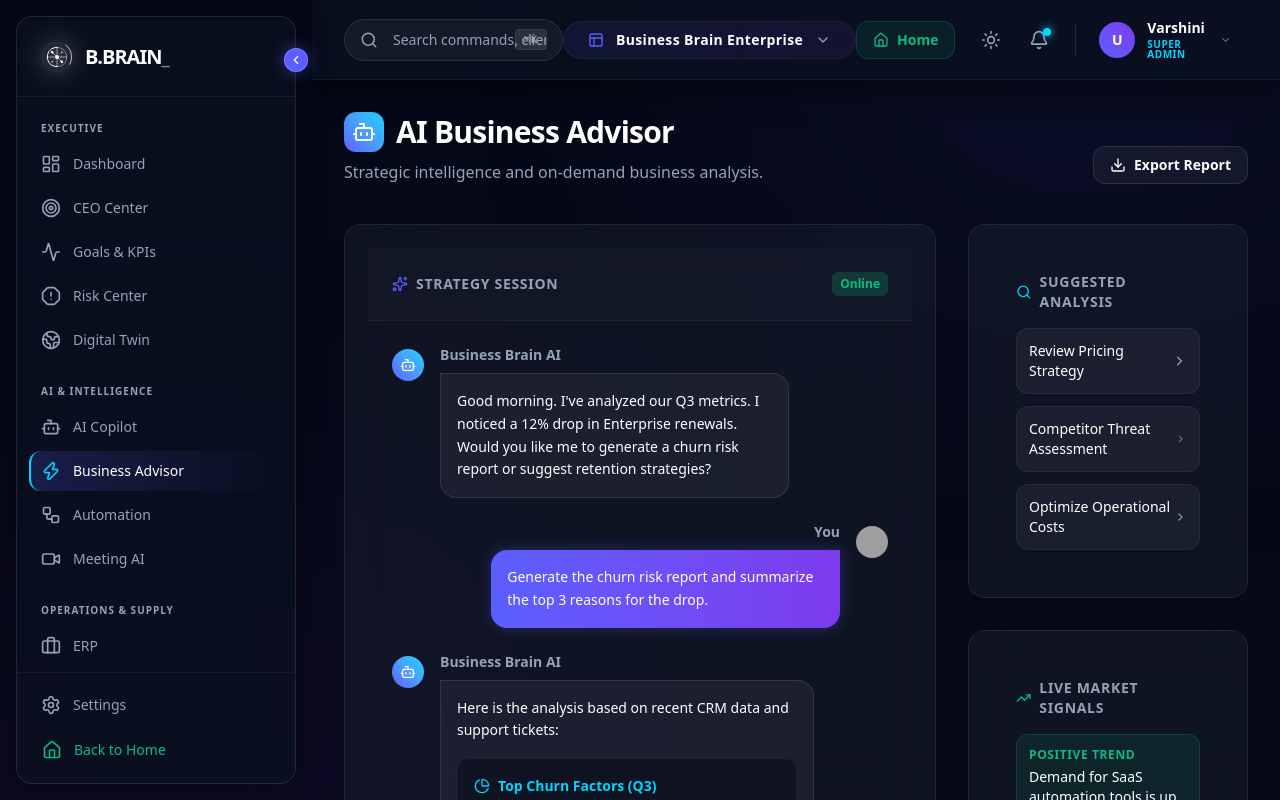
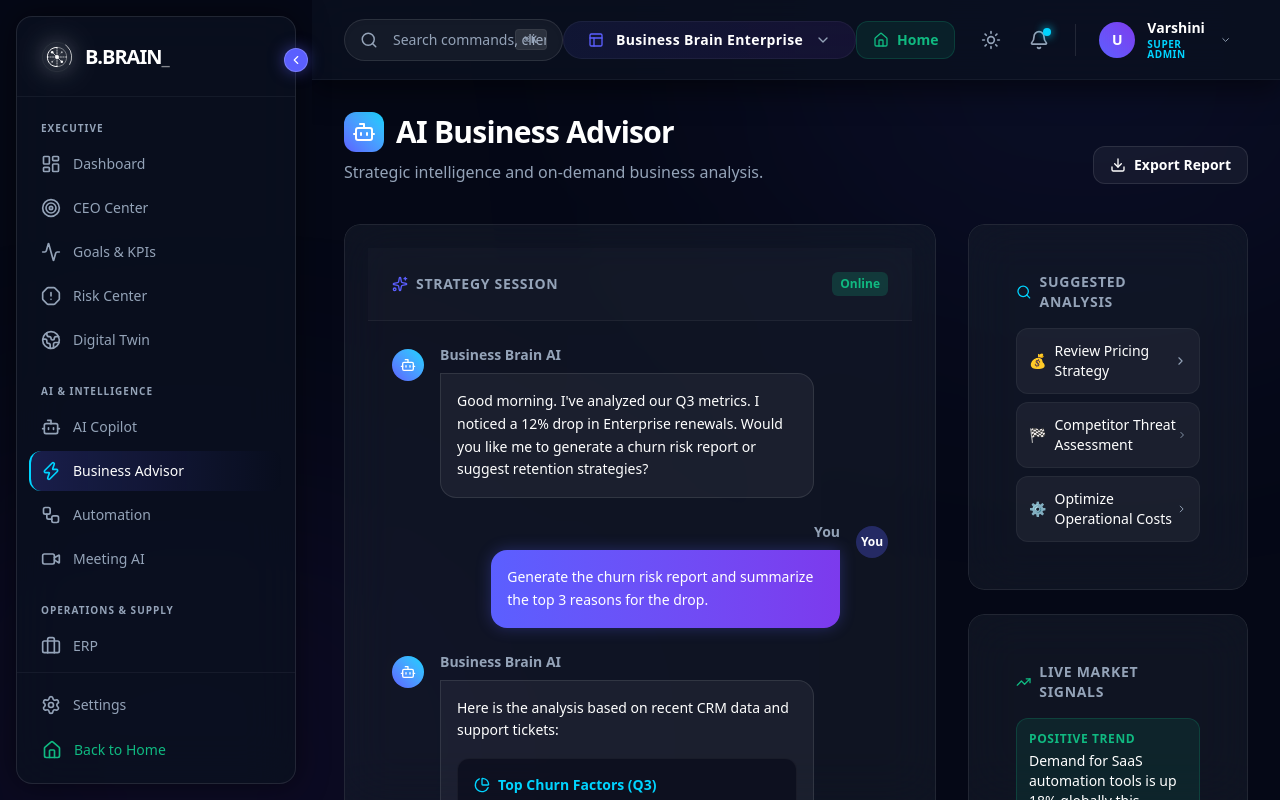
Before and after one commit to durisetivarshini-ux/business-brain, a React (Vite) app: page /app/advisor in a window 1280 px wide. Built offline with nearby package versions, Linux system fonts and the light colour scheme; grey boxes are pictures that could not be loaded; a web font is replaced by a local one.

Commit message:
feat: fully functional Export Report, Suggested Analysis chat triggers on Advisor and Meeting pages

```diff
--- a/src/pages/Advisor/index.jsx
+++ b/src/pages/Advisor/index.jsx
@@ -1,10 +1,153 @@
-import React, { useState } from 'react';
-import { Bot, Sparkles, FileText, TrendingUp, Download, Send, Search, PieChart } from 'lucide-react';
+import React, { useState, useRef, useEffect } from 'react';
+import { Bot, Sparkles, FileText, TrendingUp, Download, Send, Search, PieChart, X, Loader2, ChevronRightIcon } from 'lucide-react';
 import { GlassCard } from '@/components/ui/GlassCard';
-import { motion } from 'framer-motion';
+import { motion, AnimatePresence } from 'framer-motion';
+import { toast } from 'react-hot-toast';
+
+const SUGGESTED_ANALYSIS = [
+  {
+    id: 'pricing',
+    label: 'Review Pricing Strategy',
+    prompt: 'Analyze our current pricing tiers. Are we leaving revenue on the table? What competitive pricing adjustments should we consider for Q4?',
+    icon: '💰',
+  },
+  {
+    id: 'competitor',
+    label: 'Competitor Threat Assessment',
+    prompt: 'Assess the top 3 competitor threats we face right now. What are their strengths, our vulnerabilities, and recommended counter-strategies?',
+    icon: '🏁',
+  },
+  {
+    id: 'ops',
+    label: 'Optimize Operational Costs',
+    prompt: 'Review our operational cost structure. Where are we overspending and what are 3 actionable ways to reduce costs without impacting growth?',
+    icon: '⚙️',
+  },
+];
+
+const INITIAL_MESSAGES = [
+  {
+    role: 'ai',
+    content: `Good morning. I've analyzed our Q3 metrics. I noticed a 12% drop in Enterprise renewals. Would you like me to generate a churn risk report or suggest retention strategies?`,
+  },
+  {
+    role: 'user',
+    content: 'Generate the churn risk report and summarize the top 3 reasons for the drop.',
+  },
+  {
+    role: 'ai',
+    content: 'churn_analysis',
+  },
+];
+
+function ChurnReport() {
+  return (
+    <div className="space-y-4">
+      <p className="text-sm text-white leading-relaxed">Here is the analysis based on recent CRM data and support tickets:</p>
+      <div className="p-4 bg-[#050816]/60 rounded-xl border border-white/5">
+        <h4 className="font-bold text-[#00D4FF] mb-3 flex items-center gap-2 text-sm">
+          <PieChart size={16}/> Top Churn Factors (Q3)
+        </h4>
+        <ul className="space-y-2">
+          {[['Missing API Features', '42%', '#EF4444'], ['Budget Constraints', '28%', '#F59E0B'], ['Slow Support Response', '15%', '#8B5CF6']].map(([label, pct, color]) => (
+            <li key={label} className="flex justify-between items-center text-sm">
+              <span className="text-white">{label}</span>
+              <span className="font-bold px-2 py-0.5 rounded-full text-xs" style={{ backgroundColor: `${color}20`, color }}>{pct}</span>
+            </li>
+          ))}
+        </ul>
+      </div>
+      <p className="text-sm text-[#94A3B8] leading-relaxed">
+        I recommend assigning 2 additional support agents to the Enterprise tier and prioritizing the API v2 rollout.
+      </p>
+    </div>
+  );
+}
+
+const MOCK_RESPONSES = {
+  pricing: `### Pricing Strategy Review\n\n**Current Tiers:** Starter ($49/mo), Pro ($149/mo), Enterprise (custom)\n\n**Key Finding:** 34% of Enterprise customers downgraded to Pro due to perceived feature overlap.\n\n**Recommendations:**\n1. Introduce a **Growth tier ($299/mo)** between Pro and Enterprise\n2. Differentiate Enterprise with dedicated SLA + white-glove onboarding\n3. Run a value-add campaign to existing Pro customers targeting upgrade`,
+  competitor: `### Competitor Threat Assessment\n\n| Competitor | Threat Level | Key Risk |\n|---|---|---|\n| AcmeCRM | High | Lower price point |\n| TechFlow | Medium | API ecosystem |\n| DataBridge | Low | Regional only |\n\n**Counter-strategies:**\n1. Launch API marketplace to counter TechFlow\n2. Offer a price-lock guarantee for 24-month Enterprise plans\n3. Expand content marketing to capture AcmeCRM comparison searches`,
+  ops: `### Operational Cost Optimization\n\n**Identified Savings: $142,000/year**\n\n1. **Cloud waste:** Rightsize 14 idle EC2 instances → saves ~$48K/yr\n2. **SaaS sprawl:** 3 overlapping tools in marketing stack → saves ~$36K/yr\n3. **Support efficiency:** Implement AI deflection for L1 tickets → saves ~$58K/yr\n\n**Priority:** Cloud rightsizing has the fastest ROI (starts saving in 30 days).`,
+};
+
+function formatReportText(messages) {
+  const lines = [`BUSINESS BRAIN AI — STRATEGY SESSION REPORT`, `Generated: ${new Date().toLocaleString()}`, `${'─'.repeat(60)}\n`];
+  messages.forEach(m => {
+    if (m.role === 'user') {
+      lines.push(`YOU:\n${m.content}\n`);
+    } else if (m.role === 'ai') {
+      if (m.content === 'churn_analysis') {
+        lines.push(`BUSINESS BRAIN AI:\nChurn Risk Analysis — Q3\n• Missing API Features: 42%\n• Budget Constraints: 28%\n• Slow Support Response: 15%\nRecommendation: 2 additional Enterprise support agents and API v2 prioritization.\n`);
+      } else {
+        lines.push(`BUSINESS BRAIN AI:\n${m.content.replace(/#{1,4} /g, '').replace(/\*\*/g, '').replace(/\|/g, ' | ')}\n`);
+      }
+    }
+  });
+  lines.push(`${'─'.repeat(60)}\n© ${new Date().getFullYear()} Business Brain Inc. All rights reserved.`);
+  return lines.join('\n');
+}
 
 export function AdvisorPage() {
   const [input, setInput] = useState('');
+  const [messages, setMessages] = useState(INITIAL_MESSAGES);
+  const [isTyping, setIsTyping] = useState(false);
+  const [exporting, setExporting] = useState(false);
+  const scrollRef = useRef(null);
+
+  useEffect(() => {
+    if (scrollRef.current) scrollRef.current.scrollTop = scrollRef.current.scrollHeight;
+  }, [messages, isTyping]);
+
+  const handleSend = (text) => {
+    const msg = text || input;
+    if (!msg.trim() || isTyping) return;
+    setInput('');
+    setMessages(prev => [...prev, { role: 'user', content: msg }]);
+    setIsTyping(true);
+
+    setTimeout(() => {
+      const lower = msg.toLowerCase();
+      let reply = '';
+      if (lower.includes('pricing')) reply = MOCK_RESPONSES.pricing;
+      else if (lower.includes('competitor')) reply = MOCK_RESPONSES.competitor;
+      else if (lower.includes('cost') || lower.includes('operational')) reply = MOCK_RESPONSES.ops;
+      else if (lower.includes('churn') || lower.includes('renewal')) reply = 'churn_analysis';
+      else reply = `I've analyzed your query across all data sources.\n\n**Key Finding:** Your Q3 data shows strong fundamentals with targeted risk in Enterprise renewal rates. Would you like me to drill deeper into revenue, HR, marketing, or operational metrics?`;
+
+      setMessages(prev => [...prev, { role: 'ai', content: reply }]);
+      setIsTyping(false);
+    }, 1500);
+  };
+
+  const handleExport = () => {
+    setExporting(true);
+    setTimeout(() => {
+      const text = formatReportText(messages);
+      const blob = new Blob([text], { type: 'text/plain;charset=utf-8' });
+      const url = URL.createObjectURL(blob);
+      const a = document.createElement('a');
+      a.href = url;
+      a.download = `AI_Strategy_Report_${new Date().toISOString().slice(0, 10)}.txt`;
+      document.body.appendChild(a);
+      a.click();
+      document.body.removeChild(a);
+      URL.revokeObjectURL(url);
+      setExporting(false);
+      toast.success('Strategy report exported successfully! 📄');
+    }, 1200);
+  };
+
+  const handleSuggestedAnalysis = (item) => {
+    handleSend(item.prompt);
+    toast.success(`Running: ${item.label}`, { icon: item.icon });
+  };
+
+  const handleKeyDown = (e) => {
+    if (e.key === 'Enter' && !e.shiftKey) {
+      e.preventDefault();
+      handleSend();
+    }
+  };
 
   return (
     <div className="w-full max-w-[1600px] mx-auto flex flex-col gap-8 relative z-10 h-full pb-10">
@@ -21,8 +164,13 @@ export function AdvisorPage() {
           <p className="text-[#94A3B8] font-medium">Strategic intelligence and on-demand business analysis.</p>
         </div>
         <div className="flex items-center gap-3">
-          <button className="px-4 py-2 rounded-xl bg-white/5 border border-white/10 text-white text-sm font-bold hover:bg-white/10 transition-colors flex items-center gap-2">
-            <Download size={16} /> Export Report
+          <button
+            onClick={handleExport}
+            disabled={exporting || messages.length === 0}
+            className="functional-btn px-4 py-2 rounded-xl bg-white/5 border border-white/10 text-white text-sm font-bold hover:bg-white/10 transition-colors flex items-center gap-2 disabled:opacity-50"
+          >
+            {exporting ? <Loader2 size={16} className="animate-spin" /> : <Download size={16} />}
+            {exporting ? 'Exporting…' : 'Export Report'}
           </button>
         </div>
       </div>
@@ -31,96 +179,106 @@ export function AdvisorPage() {
 
         {/* Left: Interactive Chat/Advisor */}
         <GlassCard className="xl:col-span-2 p-0 flex flex-col border-[#5B5FFF]/20 bg-[#0B1120]/60 relative overflow-hidden">
-          <div className="p-6 border-b border-white/5 flex items-center justify-between bg-white/[0.02]">
+          <div className="p-6 border-b border-white/5 flex items-center justify-between bg-white/[0.02] shrink-0">
             <h2 className="text-sm font-bold text-[#94A3B8] uppercase tracking-wider flex items-center gap-2">
               <Sparkles size={16} className="text-[#5B5FFF]"/> Strategy Session
             </h2>
             <span className="text-xs bg-[#10B981]/20 text-[#10B981] px-2 py-1 rounded-md font-bold">Online</span>
           </div>
 
-          <div className="flex-1 overflow-y-auto p-6 space-y-6 custom-scrollbar">
-            {/* Mock Chat History */}
-            <div className="flex gap-4 max-w-[80%]">
-              <div className="w-8 h-8 rounded-full bg-gradient-to-tr from-[#5B5FFF] to-[#00D4FF] shrink-0 flex items-center justify-center mt-1">
-                <Bot size={16} className="text-white" />
-              </div>
-              <div className="space-y-2">
-                <p className="text-sm text-[#94A3B8] font-bold">Business Brain AI</p>
-                <div className="p-4 rounded-2xl rounded-tl-none bg-white/5 border border-white/10 text-white text-sm leading-relaxed">
-                  Good morning. I've analyzed our Q3 metrics. I noticed a 12% drop in Enterprise renewals. Would you like me to generate a churn risk report or suggest retention strategies?
-                </div>
-              </div>
-            </div>
-
-            <div className="flex gap-4 max-w-[80%] ml-auto flex-row-reverse">
-              <div className="w-8 h-8 rounded-full bg-white/10 shrink-0 flex items-center justify-center mt-1 overflow-hidden">
-                <img src="https://i.pravatar.cc/150?u=ceo" alt="User" className="w-full h-full object-cover" />
-              </div>
-              <div className="space-y-2 flex flex-col items-end">
-                <p className="text-sm text-[#94A3B8] font-bold">You</p>
-                <div className="p-4 rounded-2xl rounded-tr-none bg-gradient-to-r from-[#5B5FFF] to-[#7C3AED] text-white text-sm leading-relaxed shadow-[0_0_15px_rgba(91,95,255,0.3)]">
-                  Generate the churn risk report and summarize the top 3 reasons for the drop.
-                </div>
-              </div>
-            </div>
-
+          {/* Messages */}
+          <div ref={scrollRef} className="flex-1 overflow-y-auto p-6 space-y-6 custom-scrollbar">
+            {messages.map((msg, i) => (
+              <div key={i}>
+                {msg.role === 'ai' ? (
                   <div className="flex gap-4 max-w-[85%]">
                     <div className="w-8 h-8 rounded-full bg-gradient-to-tr from-[#5B5FFF] to-[#00D4FF] shrink-0 flex items-center justify-center mt-1">
                       <Bot size={16} className="text-white" />
                     </div>
                     <div className="space-y-2 w-full">
                       <p className="text-sm text-[#94A3B8] font-bold">Business Brain AI</p>
-                <div className="p-4 rounded-2xl rounded-tl-none bg-white/5 border border-white/10 text-white text-sm leading-relaxed space-y-4">
-                  <p>Here is the analysis based on recent CRM data and support tickets:</p>
-
-                  <div className="p-4 bg-[#050816]/50 rounded-xl border border-white/5">
-                    <h4 className="font-bold text-[#00D4FF] mb-2 flex items-center gap-2"><PieChart size={16}/> Top Churn Factors (Q3)</h4>
-                    <ul className="space-y-2 text-sm text-[#94A3B8]">
-                      <li className="flex justify-between items-center"><span className="text-white">1. Missing API Features</span> <span>42%</span></li>
-                      <li className="flex justify-between items-center"><span className="text-white">2. Budget Constraints</span> <span>28%</span></li>
-                      <li className="flex justify-between items-center"><span className="text-white">3. Slow Support Response</span> <span>15%</span></li>
-                    </ul>
-                  </div>
-
-                  <p>I recommend assigning 2 additional support agents to the Enterprise tier and prioritizing the API v2 rollout.</p>
+                      <div className="p-4 rounded-2xl rounded-tl-none bg-white/5 border border-white/10 text-white text-sm leading-relaxed">
+                        {msg.content === 'churn_analysis' ? (
+                          <ChurnReport />
+                        ) : (
+                          <pre className="whitespace-pre-wrap font-sans">{msg.content}</pre>
+                        )}
                       </div>
                     </div>
                   </div>
+                ) : (
+                  <div className="flex gap-4 max-w-[80%] ml-auto flex-row-reverse">
+                    <div className="w-8 h-8 rounded-full bg-[#5B5FFF]/30 shrink-0 flex items-center justify-center mt-1">
+                      <span className="text-xs font-bold text-white">You</span>
+                    </div>
+                    <div className="space-y-2 flex flex-col items-end">
+                      <p className="text-sm text-[#94A3B8] font-bold">You</p>
+                      <div className="p-4 rounded-2xl rounded-tr-none bg-gradient-to-r from-[#5B5FFF] to-[#7C3AED] text-white text-sm leading-relaxed shadow-[0_0_15px_rgba(91,95,255,0.3)]">
+                        {msg.content}
+                      </div>
+                    </div>
+                  </div>
+                )}
+              </div>
+            ))}
+            {isTyping && (
+              <div className="flex gap-4 max-w-[85%]">
+                <div className="w-8 h-8 rounded-full bg-gradient-to-tr from-[#5B5FFF] to-[#00D4FF] shrink-0 flex items-center justify-center mt-1">
+                  <Bot size={16} className="text-white" />
+                </div>
+                <div className="p-4 rounded-2xl rounded-tl-none bg-white/5 border border-white/10 flex items-center gap-2">
+                  <span className="w-2 h-2 rounded-full bg-[#5B5FFF] animate-bounce" style={{ animationDelay: '0ms' }} />
+                  <span className="w-2 h-2 rounded-full bg-[#5B5FFF] animate-bounce" style={{ animationDelay: '150ms' }} />
+                  <span className="w-2 h-2 rounded-full bg-[#5B5FFF] animate-bounce" style={{ animationDelay: '300ms' }} />
+                </div>
+              </div>
+            )}
           </div>
 
-          <div className="p-4 border-t border-white/5 bg-white/[0.02]">
+          {/* Input */}
+          <div className="p-4 border-t border-white/5 bg-white/[0.02] shrink-0">
             <div className="relative">
               <input
                 type="text"
                 value={input}
                 onChange={(e) => setInput(e.target.value)}
+                onKeyDown={handleKeyDown}
                 placeholder="Ask for reports, strategies, or insights..."
-                className="w-full bg-[#050816] border border-white/10 rounded-xl py-4 pl-4 pr-12 text-white placeholder-[#94A3B8] focus:outline-none focus:border-[#5B5FFF] transition-colors"
+                className="w-full bg-[#050816] border border-white/10 rounded-xl py-4 pl-4 pr-12 text-white placeholder-[#94A3B8] focus:outline-none focus:border-[#5B5FFF] transition-colors text-sm"
               />
-              <button className="absolute right-2 top-2 bottom-2 w-10 bg-white/10 hover:bg-[#5B5FFF] rounded-lg flex items-center justify-center transition-colors text-white">
+              <button
+                onClick={() => handleSend()}
+                disabled={!input.trim() || isTyping}
+                className="functional-btn absolute right-2 top-2 bottom-2 w-10 bg-white/10 hover:bg-[#5B5FFF] disabled:opacity-40 rounded-lg flex items-center justify-center transition-colors text-white"
+              >
                 <Send size={18} />
               </button>
             </div>
           </div>
         </GlassCard>
 
-        {/* Right: Quick Tools & Market Analysis */}
-        <div className="space-y-8">
+        {/* Right: Suggested Analysis + Market Signals */}
+        <div className="space-y-6 flex flex-col">
 
           <GlassCard className="p-6 border-white/5 bg-[#0B1120]/60">
             <h3 className="text-sm font-bold text-[#94A3B8] uppercase tracking-wider mb-4 flex items-center gap-2">
               <Search size={16} className="text-[#00D4FF]"/> Suggested Analysis
             </h3>
-            <div className="space-y-3">
-              <button className="w-full p-3 rounded-xl bg-white/5 border border-white/5 hover:bg-white/10 hover:border-white/20 transition-all text-left text-sm text-white font-medium flex items-center justify-between group">
-                Review Pricing Strategy <ChevronRight size={16} className="text-[#94A3B8] group-hover:text-white transition-colors"/>
-              </button>
-              <button className="w-full p-3 rounded-xl bg-white/5 border border-white/5 hover:bg-white/10 hover:border-white/20 transition-all text-left text-sm text-white font-medium flex items-center justify-between group">
-                Competitor Threat Assessment <ChevronRight size={16} className="text-[#94A3B8] group-hover:text-white transition-colors"/>
-              </button>
-              <button className="w-full p-3 rounded-xl bg-white/5 border border-white/5 hover:bg-white/10 hover:border-white/20 transition-all text-left text-sm text-white font-medium flex items-center justify-between group">
-                Optimize Operational Costs <ChevronRight size={16} className="text-[#94A3B8] group-hover:text-white transition-colors"/>
-              </button>
+            <div className="space-y-2">
+              {SUGGESTED_ANALYSIS.map((item) => (
+                <motion.button
+                  key={item.id}
+                  whileHover={{ x: 3 }}
+                  onClick={() => handleSuggestedAnalysis(item)}
+                  className="functional-btn w-full p-3 rounded-xl bg-white/5 border border-white/5 hover:bg-white/10 hover:border-[#5B5FFF]/30 hover:shadow-[0_0_10px_rgba(91,95,255,0.15)] transition-all text-left text-sm text-white font-medium flex items-center justify-between group"
+                >
+                  <span className="flex items-center gap-2">
+                    <span>{item.icon}</span>
+                    {item.label}
+                  </span>
+                  <ChevronRightIcon size={16} className="text-[#94A3B8] group-hover:text-[#5B5FFF] transition-colors" />
+                </motion.button>
+              ))}
             </div>
           </GlassCard>
 
@@ -137,6 +295,10 @@ export function AdvisorPage() {
                 <p className="text-xs text-[#F59E0B] font-bold uppercase tracking-wider mb-1">Warning</p>
                 <p className="text-sm text-white">Cloud hosting costs are projected to increase by 5% next quarter.</p>
               </div>
+              <div className="p-3 rounded-xl bg-[#5B5FFF]/10 border border-[#5B5FFF]/20">
+                <p className="text-xs text-[#5B5FFF] font-bold uppercase tracking-wider mb-1">Opportunity</p>
+                <p className="text-sm text-white">AI adoption in mid-market companies surged 34% — expansion window open.</p>
+              </div>
             </div>
           </GlassCard>
 
@@ -146,11 +308,3 @@ export function AdvisorPage() {
     </div>
   );
 }
-
-function ChevronRight({ size, className }) {
-  return (
-    <svg width={size} height={size} viewBox="0 0 24 24" fill="none" stroke="currentColor" strokeWidth="2" strokeLinecap="round" strokeLinejoin="round" className={className}>
-      <path d="m9 18 6-6-6-6"/>
-    </svg>
-  );
-}
```
Also changed, not shown: src/pages/Meetings/index.jsx (+57 -4 lines). Lines whose indentation alone changed are shown as unchanged.
